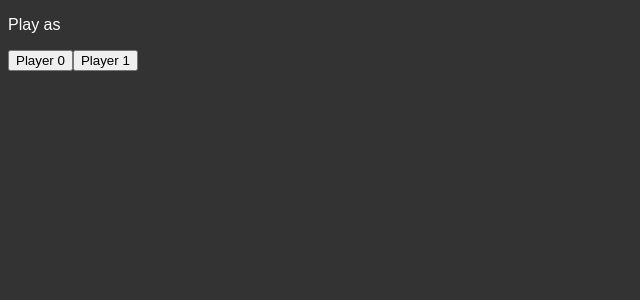
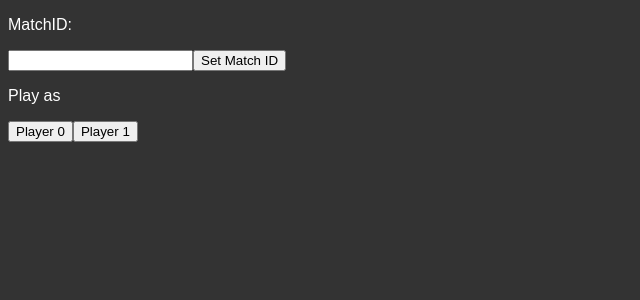
Before and after one commit to shm0007/wordleship, a React (Create React App) app: page / in a window 1280 px wide. Shown: the top 300 px of the page, without its empty margins (0-640 px from the left). Built offline with nearby package versions, Linux system fonts and the light colour scheme; what boardgame.io would draw is missing.

Commit message:
Implement setting MatchID for multiple games being played in parallel

```diff
--- a/src/App.js
+++ b/src/App.js
@@ -12,12 +12,21 @@ const BattleshipordleClient = Client({
 });
 
 class App extends React.Component {
-  state = { playerID: null };
+  state = {
+    playerID: null,
+    matchID: null
+  };
+
 
   render() {
     if(this.state.playerID === null) {
       return (
         <div>
+          <div>
+            <p>MatchID: </p>
+            <input type="number" id="matchID"></input>
+            <button onClick={() => this.setState({matchID: document.getElementById('matchID').value })}>Set Match ID</button>
+          </div>
           <p>Play as</p>
           <button onClick={() => this.setState({ playerID: "0" })}>
             Player 0
@@ -31,7 +40,7 @@ class App extends React.Component {
 
     return (
       <div>
-        <BattleshipordleClient playerID={this.state.playerID} />
+        <BattleshipordleClient playerID={this.state.playerID} matchID={this.state.matchID} />
       </div>
     );
   }
--- a/src/BattleshipordleBoard.js
+++ b/src/BattleshipordleBoard.js
@@ -89,6 +89,9 @@ class Board extends React.Component {
 
     return (
       <div className="board-main">
+        <div className="match">
+          Match {this.props.matchID}
+        </div>
         <div className="player">
           You are {this.props.playerID ? this.props.playerID : 'N/A'}
         </div>
```
